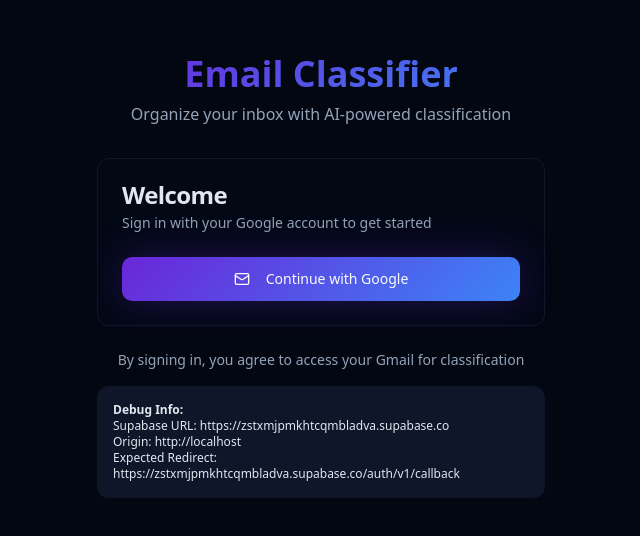
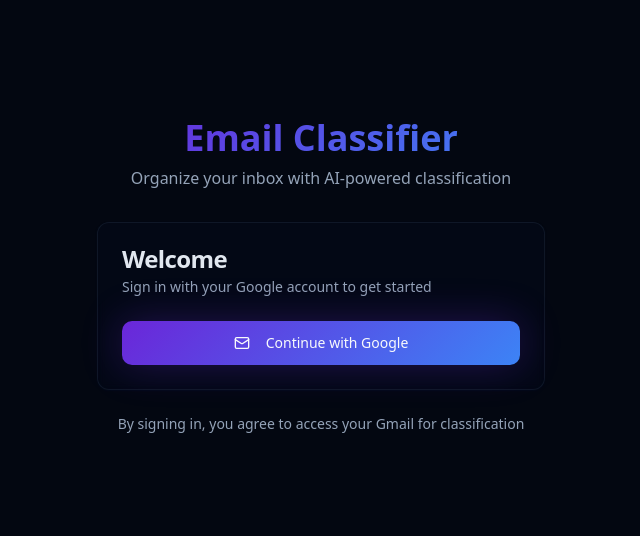
Before and after one commit to IshaanGhost/nexus-mail-guard, a React (Vite) app: page /login in a window 1280 px wide. Shown: the part 124-660 px from the top of the page, without its empty margins (319-959 px from the left). Built offline with nearby package versions, Linux system fonts and the light colour scheme; the HTML template or start-up script is replaced by a standard one.

Commit message:
Remove debug info UI section from login page

```diff
--- a/src/pages/Login.tsx
+++ b/src/pages/Login.tsx
@@ -82,14 +82,6 @@ const Login = () => {
         <p className="text-center text-sm text-muted-foreground mt-6">
           By signing in, you agree to access your Gmail for classification
         </p>
-
-        {/* Debug info */}
-        <div className="mt-4 p-4 bg-muted rounded-lg text-xs">
-          <p><strong>Debug Info:</strong></p>
-          <p>Supabase URL: {supabase.supabaseUrl}</p>
-          <p>Origin: {window.location.origin}</p>
-          <p>Expected Redirect: {supabase.supabaseUrl}/auth/v1/callback</p>
-        </div>
       </div>
     </div>
   );
```
